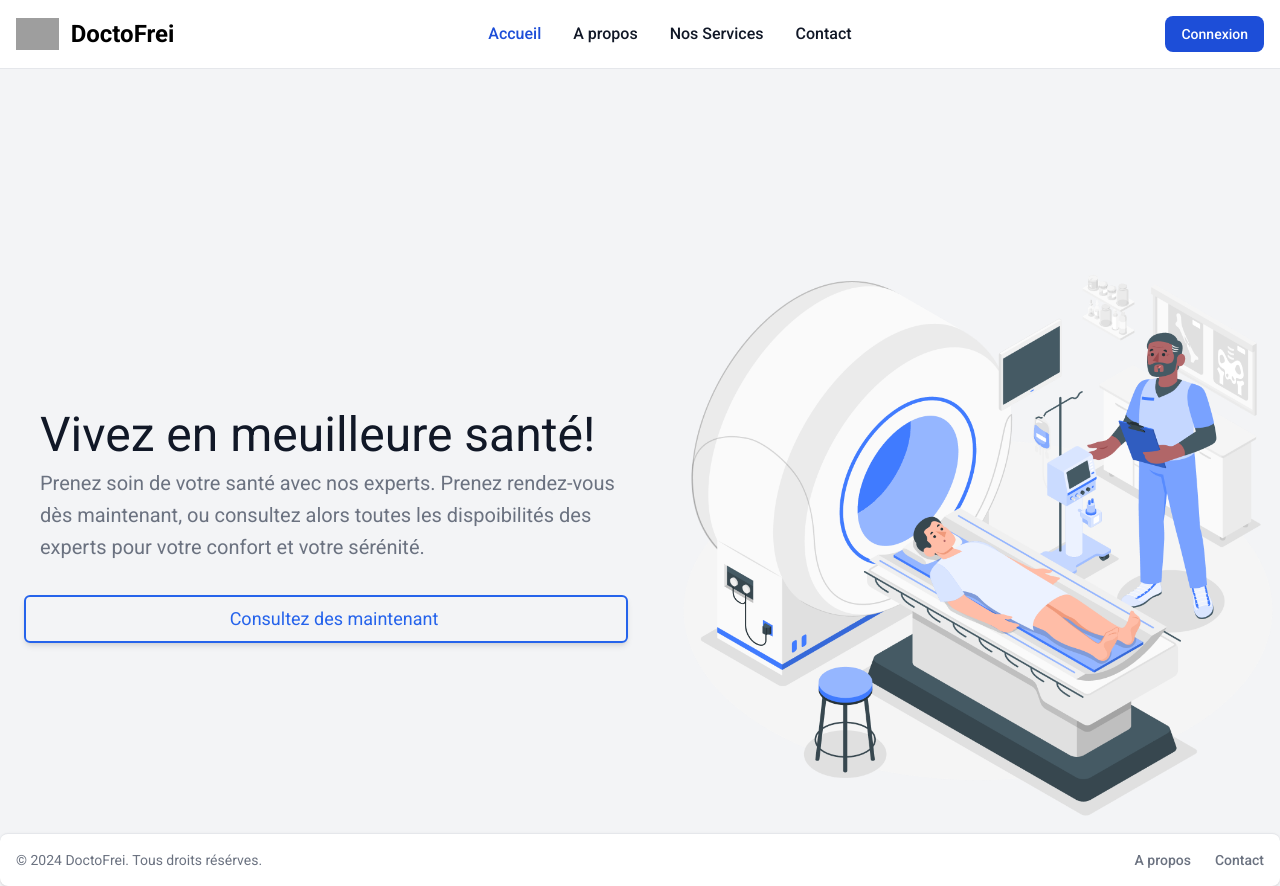
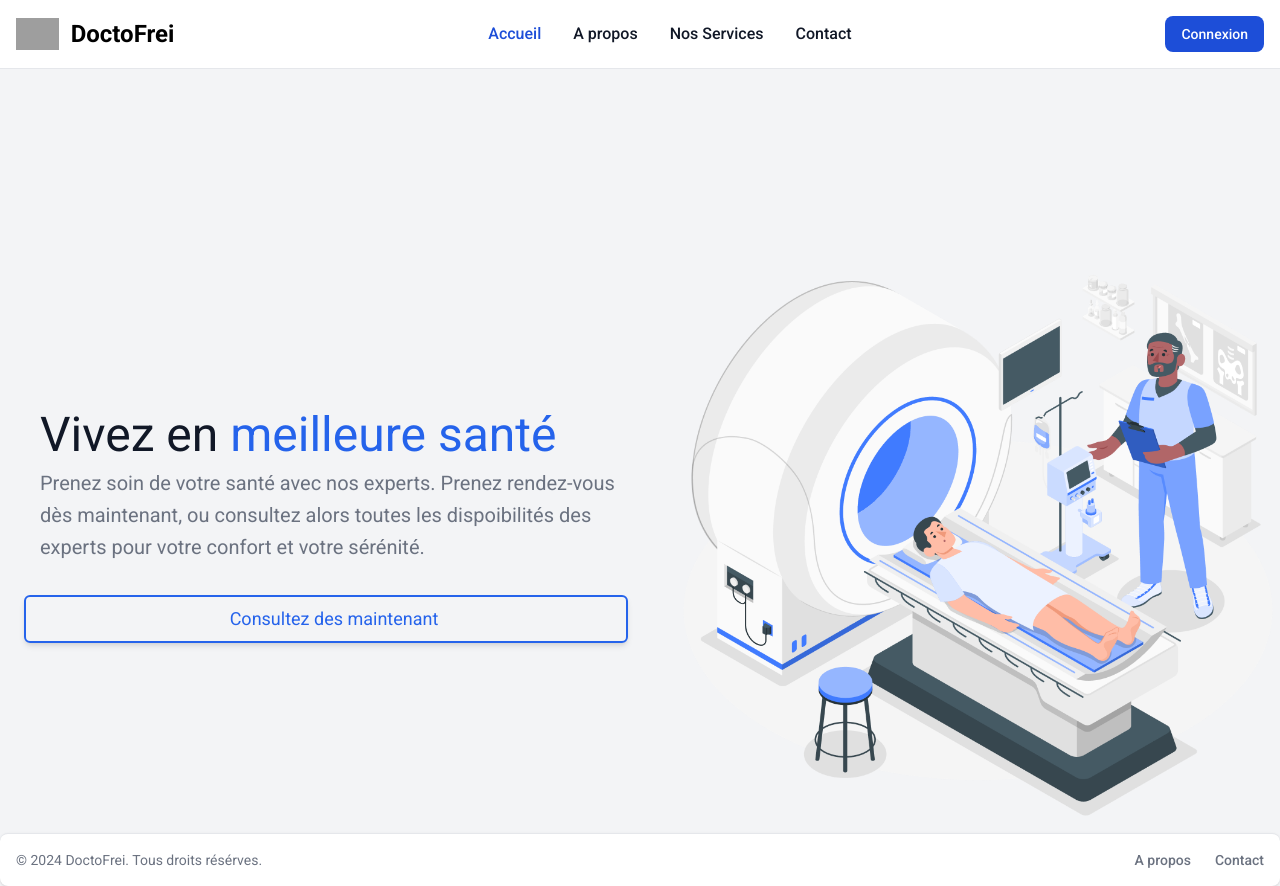
Before and after one commit to 21Hmzz/doctofrei, an Angular app: page / in a window 1280 px wide. Built offline with nearby package versions, Linux system fonts and the light colour scheme; grey boxes are pictures that could not be loaded.

Commit message:
modif faute

```diff
--- a/src/app/home/home.component.html
+++ b/src/app/home/home.component.html
@@ -1,10 +1,26 @@
 <section class="home flex items-center flex-wrap gap-6 pt-40">
-    <div class="content flex-1 max-w-[45rem] px-6">
-        <h3 class="text-5xl text-gray-900 leading-8 ml-4">Vivez en meuilleure santé!</h3>
-        <p class="text-xl text-gray-500 leading-8 py-4 ml-4">Prenez soin de votre santé avec nos experts. Prenez rendez-vous dès maintenant, ou consultez alors toutes les dispoibilités des experts pour votre confort et votre sérénité.</p>
-        <a href="#" class="btn inline-block mt-4 py-2 pl-4 text-lg border-2 border-blue-600 shadow-md text-blue-600 hover:bg-blue-600 hover:text-white rounded-md flex items-center justify-center">Consultez des maintenant</a>
-    </div>
-    <div class="image flex-1 max-w-[45rem]">
-        <img src="assets/img1.png" alt="image1" class="w-full h-auto object-cover">
-    </div>
+  <div class="content flex-1 max-w-[45rem] px-6">
+    <h3 class="text-5xl text-gray-900 leading-8 ml-4">
+      Vivez en
+
+      <span class="text-blue-600"> meilleure santé </span>
+    </h3>
+    <p class="text-xl text-gray-500 leading-8 py-4 ml-4">
+      Prenez soin de votre santé avec nos experts. Prenez rendez-vous dès
+      maintenant, ou consultez alors toutes les dispoibilités des experts pour
+      votre confort et votre sérénité.
+    </p>
+    <a
+      href="#"
+      class="btn inline-block mt-4 py-2 pl-4 text-lg border-2 border-blue-600 shadow-md text-blue-600 hover:bg-blue-600 hover:text-white rounded-md flex items-center justify-center"
+      >Consultez des maintenant</a
+    >
+  </div>
+  <div class="image flex-1 max-w-[45rem]">
+    <img
+      src="assets/img1.png"
+      alt="image1"
+      class="w-full h-auto object-cover"
+    />
+  </div>
 </section>
```
